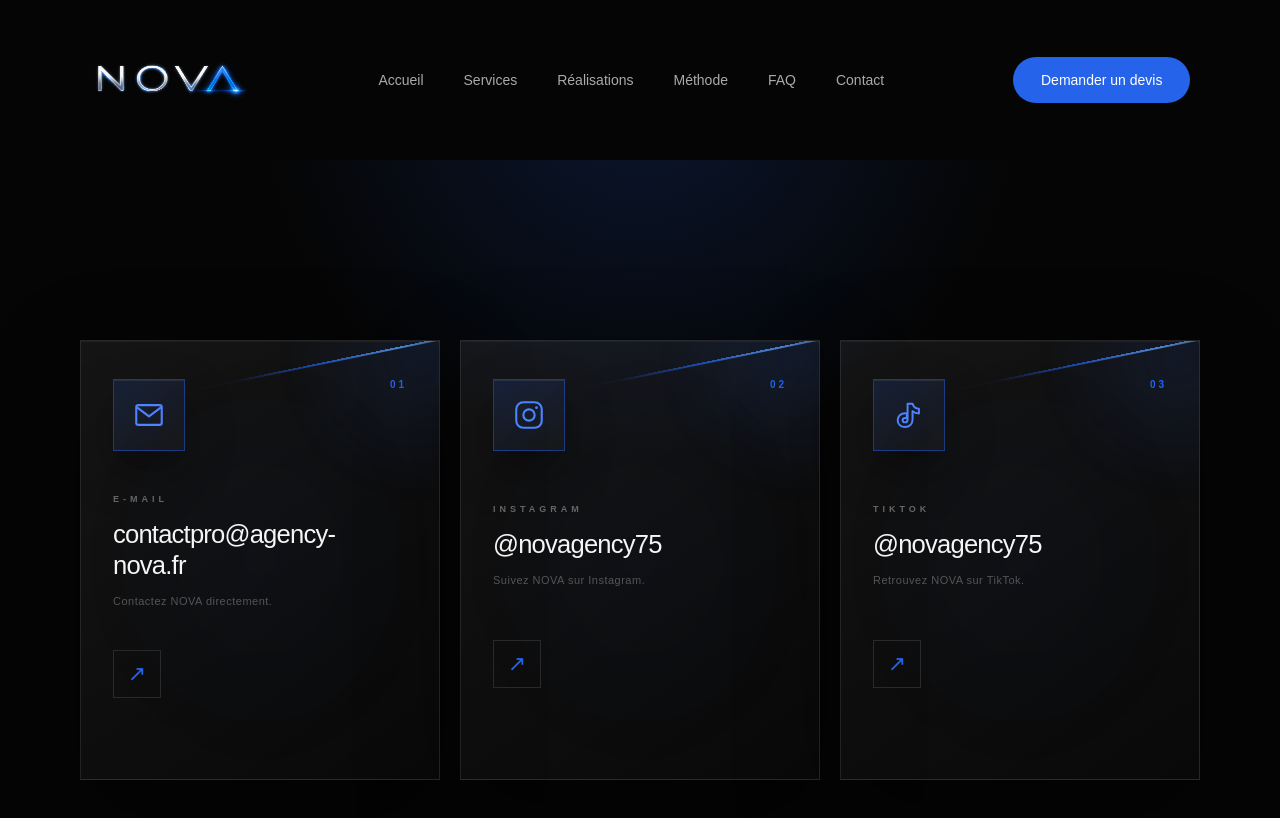
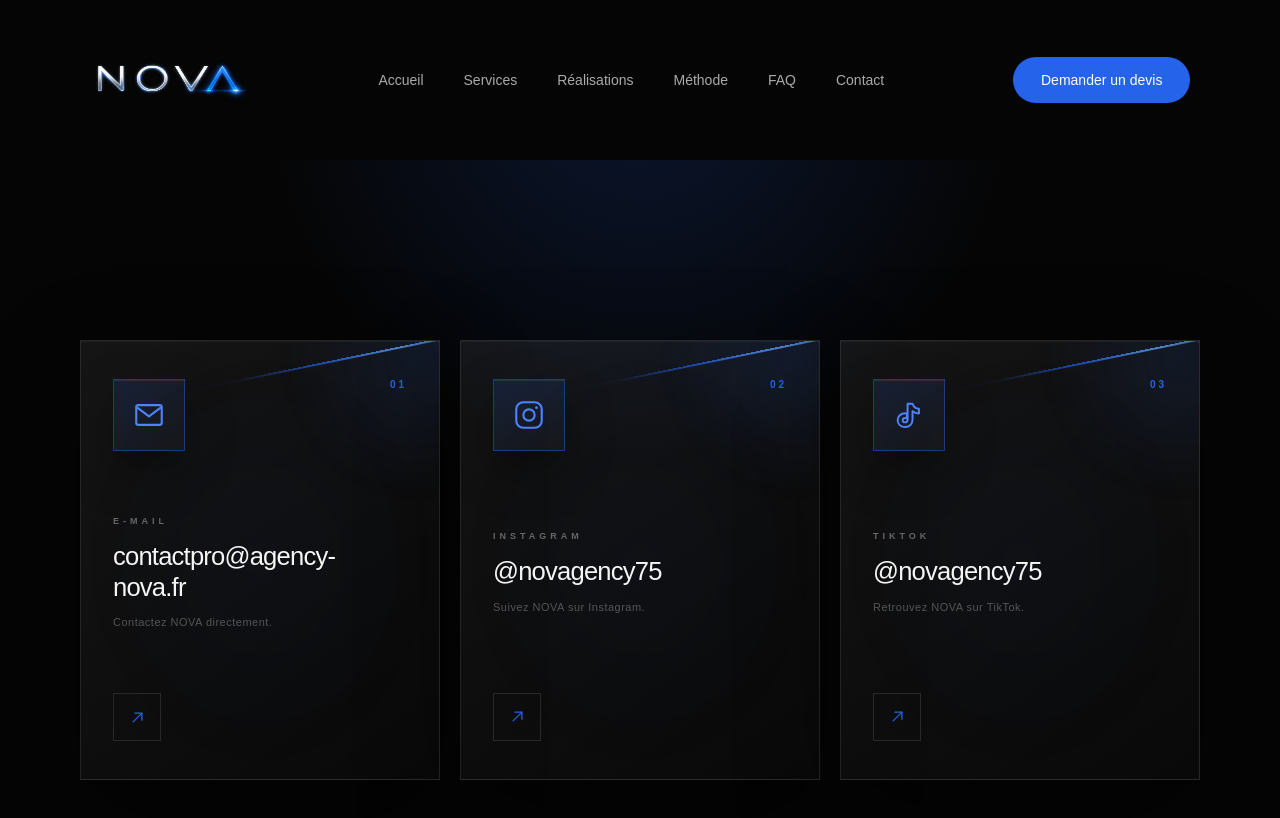
Before and after one commit to user311name/nova-agency, a Next.js app: page /contact in a window 1280 px wide. Shown: the top 818 px of the page. Built offline with nearby package versions, Linux system fonts and the light colour scheme.

Commit message:
maj fleche mobile

```diff
--- a/app/contact/page.css
+++ b/app/contact/page.css
@@ -6,6 +6,7 @@
 .contact-page {
   min-height: 100vh;
   width: 100%;
+
   background:
     radial-gradient(
       circle at 50% -10%,
@@ -33,12 +34,12 @@
 
   background-image:
     linear-gradient(
-      rgba(255,255,255,0.018) 1px,
+      rgba(255, 255, 255, 0.018) 1px,
       transparent 1px
     ),
     linear-gradient(
       90deg,
-      rgba(255,255,255,0.018) 1px,
+      rgba(255, 255, 255, 0.018) 1px,
       transparent 1px
     );
 
@@ -49,7 +50,7 @@
   mask-image:
     linear-gradient(
       to bottom,
-      rgba(0,0,0,0.8),
+      rgba(0, 0, 0, 0.8),
       transparent 85%
     );
 }
@@ -115,13 +116,13 @@
 
   box-sizing: border-box;
 
-  border: 1px solid rgba(255,255,255,0.10);
+  border: 1px solid rgba(255, 255, 255, 0.10);
 
   background:
     linear-gradient(
       145deg,
-      rgba(255,255,255,0.065),
-      rgba(255,255,255,0.018)
+      rgba(255, 255, 255, 0.065),
+      rgba(255, 255, 255, 0.018)
     );
 
   color: #fff;
@@ -131,11 +132,11 @@
   transform-style: preserve-3d;
 
   box-shadow:
-    0 35px 90px rgba(0,0,0,0.45),
-    inset 0 1px 0 rgba(255,255,255,0.05);
+    0 35px 90px rgba(0, 0, 0, 0.45),
+    inset 0 1px 0 rgba(255, 255, 255, 0.05);
 
   transition:
-    transform 0.5s cubic-bezier(.2,.8,.2,1),
+    transform 0.5s cubic-bezier(.2, .8, .2, 1),
     border-color 0.35s ease,
     box-shadow 0.5s ease;
 }
@@ -149,7 +150,6 @@
   content: "";
 
   position: absolute;
-
   inset: -2px;
 
   padding: 2px;
@@ -203,7 +203,7 @@
   background:
     radial-gradient(
       ellipse at 50% 50%,
-      rgba(37,99,235,0.10),
+      rgba(37, 99, 235, 0.10),
       transparent 65%
     );
 
@@ -223,7 +223,6 @@
 ========================================================= */
 
 @keyframes contact-light-spin {
-
   0% {
     transform: rotate(0deg);
   }
@@ -231,7 +230,6 @@
   100% {
     transform: rotate(360deg);
   }
-
 }
 
 
@@ -240,7 +238,6 @@
 ========================================================= */
 
 @keyframes contact-glow-pulse {
-
   0%,
   100% {
     opacity: 0.25;
@@ -251,12 +248,11 @@
     opacity: 0.65;
     transform: scale(1.04);
   }
-
 }
 
 
 /* =========================================================
-   SHINE
+   GLOW INTÉRIEUR
 ========================================================= */
 
 .contact-card .card-glow {
@@ -273,7 +269,7 @@
   background:
     radial-gradient(
       circle,
-      rgba(37,99,235,0.30),
+      rgba(37, 99, 235, 0.30),
       transparent 70%
     );
 
@@ -289,8 +285,17 @@
 }
 
 
+.contact-card:hover .card-glow {
+  opacity: 0.9;
+
+  transform:
+    translateZ(40px)
+    scale(1.3);
+}
+
+
 /* =========================================================
-   HOVER 3D
+   3D HOVER
 ========================================================= */
 
 .email-card:hover {
@@ -300,12 +305,12 @@
     translateY(-12px)
     translateZ(20px);
 
-  border-color: rgba(37,99,235,0.45);
+  border-color: rgba(37, 99, 235, 0.45);
 
   box-shadow:
-    0 45px 110px rgba(0,0,0,0.55),
-    0 0 55px rgba(37,99,235,0.13),
-    inset 0 1px 0 rgba(255,255,255,0.08);
+    0 45px 110px rgba(0, 0, 0, 0.55),
+    0 0 55px rgba(37, 99, 235, 0.13),
+    inset 0 1px 0 rgba(255, 255, 255, 0.08);
 }
 
 
@@ -316,12 +321,12 @@
     translateY(-15px)
     translateZ(25px);
 
-  border-color: rgba(37,99,235,0.45);
+  border-color: rgba(37, 99, 235, 0.45);
 
   box-shadow:
-    0 45px 110px rgba(0,0,0,0.55),
-    0 0 55px rgba(37,99,235,0.13),
-    inset 0 1px 0 rgba(255,255,255,0.08);
+    0 45px 110px rgba(0, 0, 0, 0.55),
+    0 0 55px rgba(37, 99, 235, 0.13),
+    inset 0 1px 0 rgba(255, 255, 255, 0.08);
 }
 
 
@@ -332,21 +337,12 @@
     translateY(-12px)
     translateZ(20px);
 
-  border-color: rgba(37,99,235,0.45);
+  border-color: rgba(37, 99, 235, 0.45);
 
   box-shadow:
-    0 45px 110px rgba(0,0,0,0.55),
-    0 0 55px rgba(37,99,235,0.13),
-    inset 0 1px 0 rgba(255,255,255,0.08);
-}
-
-
-.contact-card:hover .card-glow {
-  opacity: 0.9;
-
-  transform:
-    translateZ(40px)
-    scale(1.3);
+    0 45px 110px rgba(0, 0, 0, 0.55),
+    0 0 55px rgba(37, 99, 235, 0.13),
+    inset 0 1px 0 rgba(255, 255, 255, 0.08);
 }
 
 
@@ -366,23 +362,22 @@
   align-items: center;
   justify-content: center;
 
-  border: 1px solid rgba(37,99,235,0.45);
+  border: 1px solid rgba(37, 99, 235, 0.45);
 
   background:
     linear-gradient(
       145deg,
-      rgba(37,99,235,0.16),
-      rgba(255,255,255,0.025)
+      rgba(37, 99, 235, 0.16),
+      rgba(255, 255, 255, 0.025)
     );
 
   color: #4d83ff;
 
   box-shadow:
-    0 20px 45px rgba(0,0,0,0.35),
-    inset 0 1px 0 rgba(255,255,255,0.08);
+    0 20px 45px rgba(0, 0, 0, 0.35),
+    inset 0 1px 0 rgba(255, 255, 255, 0.08);
 
-  transform:
-    translateZ(35px);
+  transform: translateZ(35px);
 
   transition:
     transform 0.5s ease,
@@ -394,6 +389,8 @@
 .contact-icon svg {
   width: 34px;
   height: 34px;
+
+  display: block;
 }
 
 
@@ -406,13 +403,13 @@
   background:
     linear-gradient(
       145deg,
-      rgba(37,99,235,0.30),
-      rgba(255,255,255,0.035)
+      rgba(37, 99, 235, 0.30),
+      rgba(255, 255, 255, 0.035)
     );
 
   box-shadow:
-    0 25px 65px rgba(37,99,235,0.20),
-    inset 0 1px 0 rgba(255,255,255,0.12);
+    0 25px 65px rgba(37, 99, 235, 0.20),
+    inset 0 1px 0 rgba(255, 255, 255, 0.12);
 }
 
 
@@ -433,8 +430,7 @@
 
   letter-spacing: 3px;
 
-  transform:
-    translateZ(30px);
+  transform: translateZ(30px);
 }
 
 
@@ -447,8 +443,7 @@
 
   z-index: 10;
 
-  transform:
-    translateZ(30px);
+  transform: translateZ(30px);
 }
 
 
@@ -491,8 +486,7 @@
 .contact-card:hover .contact-content h2 {
   color: #fff;
 
-  transform:
-    translateZ(18px);
+  transform: translateZ(18px);
 }
 
 
@@ -514,13 +508,12 @@
 .contact-card:hover .contact-content p {
   color: #777;
 
-  transform:
-    translateZ(12px);
+  transform: translateZ(12px);
 }
 
 
 /* =========================================================
-   ARROW
+   ARROW — VRAIE FLÈCHE SVG
 ========================================================= */
 
 .contact-arrow {
@@ -539,16 +532,24 @@
 
   color: #2563eb;
 
-  font-size: 22px;
-
-  transform:
-    translateZ(25px);
+  transform: translateZ(25px);
 
   transition:
     transform 0.4s ease,
     background 0.3s ease,
     border-color 0.3s ease,
     color 0.3s ease;
+}
+
+
+.contact-arrow svg {
+  width: 21px;
+  height: 21px;
+
+  display: block;
+
+  transition:
+    transform 0.4s ease;
 }
 
 
@@ -561,7 +562,41 @@
 
   transform:
     translateZ(60px)
-    translate(4px,-4px);
+    translate(4px, -4px);
+}
+
+
+.contact-card:hover .contact-arrow svg {
+  transform: translate(2px, -2px);
+}
+
+
+/* =========================================================
+   BLUE BOTTOM LINE
+========================================================= */
+
+.card-line {
+  position: absolute;
+
+  left: 32px;
+  right: 32px;
+  bottom: 0;
+
+  height: 2px;
+
+  background: #2563eb;
+
+  transform: scaleX(0);
+
+  transform-origin: center;
+
+  transition:
+    transform 0.45s ease;
+}
+
+
+.contact-card:hover .card-line {
+  transform: scaleX(1);
 }
 
 
@@ -592,13 +627,20 @@
 
 @media (max-width: 600px) {
 
+  .contact-page {
+    overflow-x: hidden;
+  }
+
+
   .contact-only {
     padding: 100px 18px;
   }
 
+
   .contact-grid {
     gap: 14px;
   }
+
 
   .contact-card {
     min-height: 220px;
@@ -606,31 +648,41 @@
     padding: 27px 23px;
   }
 
+
   .contact-number {
     top: 27px;
     right: 23px;
   }
+
 
   .contact-icon {
     width: 58px;
     height: 58px;
   }
 
+
   .contact-icon svg {
     width: 28px;
     height: 28px;
   }
 
+
   .contact-content h2 {
     font-size: 20px;
   }
 
+
   .contact-arrow {
     width: 40px;
     height: 40px;
+  }
 
-    font-size: 18px;
+
+  .contact-arrow svg {
+    width: 18px;
+    height: 18px;
   }
+
 
   .email-card:hover,
   .instagram-card:hover,
@@ -638,6 +690,12 @@
     transform:
       translateY(-5px)
       translateZ(10px);
+  }
+
+
+  .card-line {
+    left: 23px;
+    right: 23px;
   }
 
 }
@@ -653,23 +711,45 @@
     padding: 85px 14px;
   }
 
+
   .contact-card {
     min-height: 205px;
 
     padding: 23px 19px;
   }
 
+
   .contact-number {
     top: 23px;
     right: 19px;
   }
 
+
   .contact-content h2 {
     font-size: 17px;
   }
 
+
   .contact-content p {
     font-size: 10px;
+  }
+
+
+  .contact-arrow {
+    width: 36px;
+    height: 36px;
+  }
+
+
+  .contact-arrow svg {
+    width: 16px;
+    height: 16px;
+  }
+
+
+  .card-line {
+    left: 19px;
+    right: 19px;
   }
 
 }
@@ -688,7 +768,9 @@
   .contact-icon,
   .contact-content h2,
   .contact-content p,
-  .contact-arrow {
+  .contact-arrow,
+  .contact-arrow svg,
+  .card-line {
     animation: none;
     transition: none;
   }
@@ -696,5 +778,4 @@
   .contact-card:hover {
     transform: none;
   }
-
 }
--- a/app/contact/page.tsx
+++ b/app/contact/page.tsx
@@ -5,9 +5,7 @@
 export default function Contact() {
   return (
     <main className="contact-page">
-
       <section className="contact-only">
-
         <div className="contact-grid">
 
           {/* EMAIL */}
@@ -22,6 +20,7 @@
                 viewBox="0 0 24 24"
                 fill="none"
                 xmlns="http://www.w3.org/2000/svg"
+                aria-hidden="true"
               >
                 <rect
                   x="3"
@@ -60,8 +59,26 @@
               </p>
             </div>
 
-            <div className="contact-arrow">
-              ↗
+            <div className="contact-arrow" aria-hidden="true">
+              <svg
+                viewBox="0 0 24 24"
+                fill="none"
+                xmlns="http://www.w3.org/2000/svg"
+              >
+                <path
+                  d="M7 17L17 7"
+                  stroke="currentColor"
+                  strokeWidth="1.5"
+                  strokeLinecap="round"
+                />
+                <path
+                  d="M9 7H17V15"
+                  stroke="currentColor"
+                  strokeWidth="1.5"
+                  strokeLinecap="round"
+                  strokeLinejoin="round"
+                />
+              </svg>
             </div>
 
             <div className="card-line" />
@@ -82,6 +99,7 @@
                 viewBox="0 0 24 24"
                 fill="none"
                 xmlns="http://www.w3.org/2000/svg"
+                aria-hidden="true"
               >
                 <rect
                   x="3"
@@ -92,6 +110,7 @@
                   stroke="currentColor"
                   strokeWidth="1.5"
                 />
+
                 <circle
                   cx="12"
                   cy="12"
@@ -99,6 +118,7 @@
                   stroke="currentColor"
                   strokeWidth="1.5"
                 />
+
                 <circle
                   cx="17.3"
                   cy="6.8"
@@ -126,8 +146,27 @@
               </p>
             </div>
 
-            <div className="contact-arrow">
-              ↗
+            <div className="contact-arrow" aria-hidden="true">
+              <svg
+                viewBox="0 0 24 24"
+                fill="none"
+                xmlns="http://www.w3.org/2000/svg"
+              >
+                <path
+                  d="M7 17L17 7"
+                  stroke="currentColor"
+                  strokeWidth="1.5"
+                  strokeLinecap="round"
+                />
+
+                <path
+                  d="M9 7H17V15"
+                  stroke="currentColor"
+                  strokeWidth="1.5"
+                  strokeLinecap="round"
+                  strokeLinejoin="round"
+                />
+              </svg>
             </div>
 
             <div className="card-line" />
@@ -148,6 +187,7 @@
                 viewBox="0 0 24 24"
                 fill="none"
                 xmlns="http://www.w3.org/2000/svg"
+                aria-hidden="true"
               >
                 <path
                   d="M14.5 4C15.1 6.1 16.5 7.4 19 7.6V11C17.2 10.9 15.7 10.3 14.5 9.3V15.2C14.5 18.6 12.2 20.5 9.2 20.5C6.2 20.5 4 18.5 4 15.7C4 12.8 6.2 10.7 9.3 10.7C9.7 10.7 10.1 10.8 10.5 10.9V14.3C10.2 14.2 9.9 14.1 9.5 14.1C8.4 14.1 7.5 14.7 7.5 15.7C7.5 16.6 8.3 17.2 9.2 17.2C10.3 17.2 11 16.5 11 15.1V4H14.5Z"
@@ -176,17 +216,34 @@
               </p>
             </div>
 
-            <div className="contact-arrow">
-              ↗
+            <div className="contact-arrow" aria-hidden="true">
+              <svg
+                viewBox="0 0 24 24"
+                fill="none"
+                xmlns="http://www.w3.org/2000/svg"
+              >
+                <path
+                  d="M7 17L17 7"
+                  stroke="currentColor"
+                  strokeWidth="1.5"
+                  strokeLinecap="round"
+                />
+
+                <path
+                  d="M9 7H17V15"
+                  stroke="currentColor"
+                  strokeWidth="1.5"
+                  strokeLinecap="round"
+                  strokeLinejoin="round"
+                />
+              </svg>
             </div>
 
             <div className="card-line" />
           </a>
 
         </div>
-
       </section>
-
     </main>
   );
 }
```
